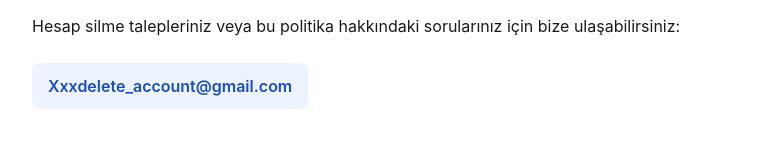
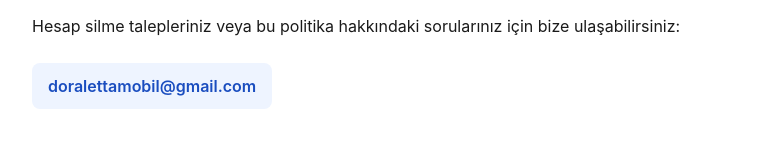
Before and after one commit to bilsay22-lgtm/kippoints_legal, a plain HTML site: page hesap_silme.html in a window 1280 px wide. Shown: the part 1220-1379 px from the top of the page, without its empty margins (248-1031 px from the left). Drawn offline with Linux system fonts and the light colour scheme.

Commit message:
mail güncelleme

```diff
--- a/hesap_silme.html
+++ b/hesap_silme.html
@@ -117,7 +117,7 @@
 
 <h2>İletişim</h2>
 <p>Hesap silme talepleriniz veya bu politika hakkındaki sorularınız için bize ulaşabilirsiniz:</p>
-<div class="email-box">Xxxdelete_account@gmail.com</div>
+<div class="email-box">doralettamobil@gmail.com</div>
 
 <footer>
   Bu sayfa, Kidpoints uygulamasının Google Play Store hesap silme ve veri saklama gereksinimlerini karşılamak amacıyla hazırlanmıştır.
```
